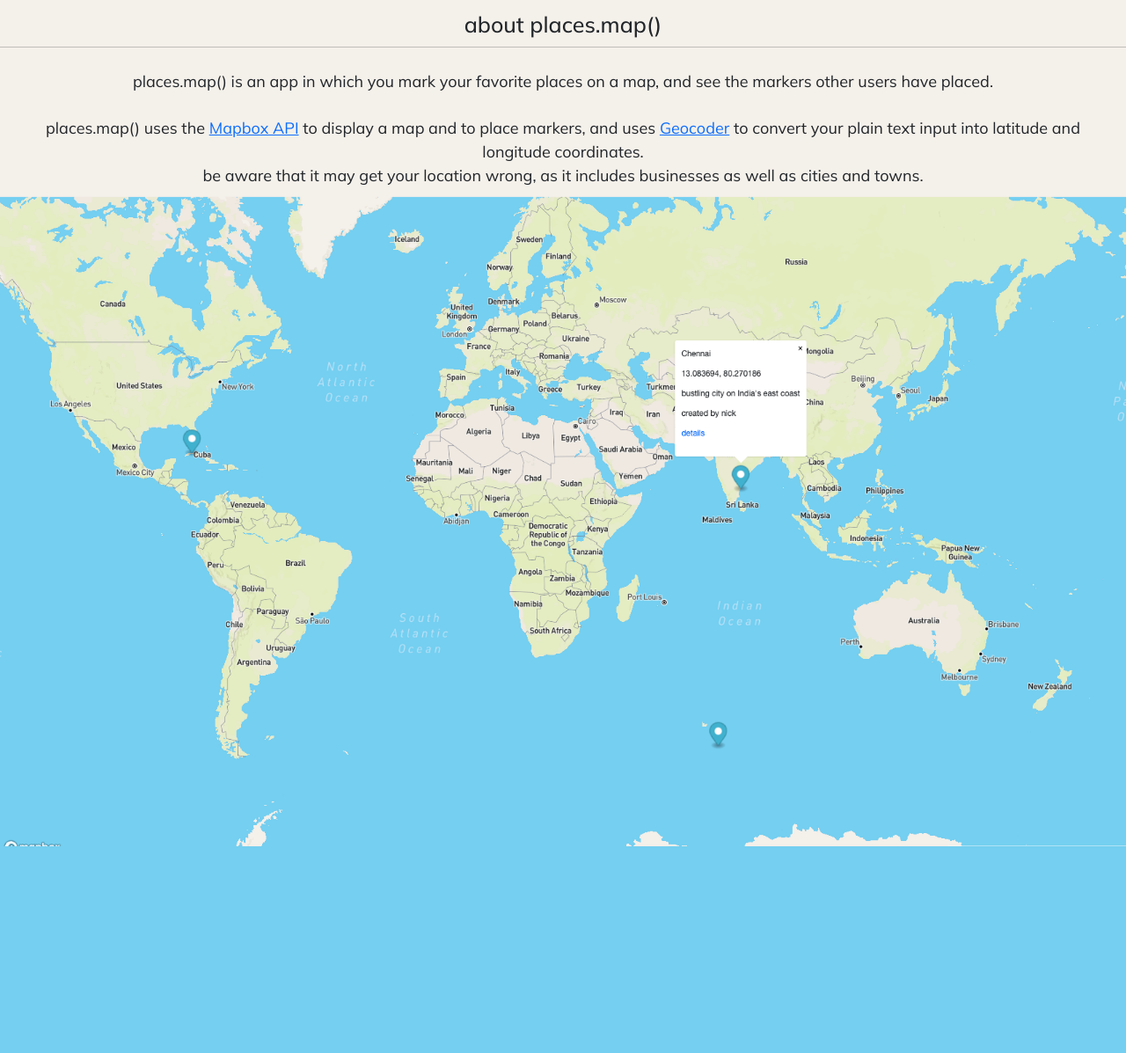
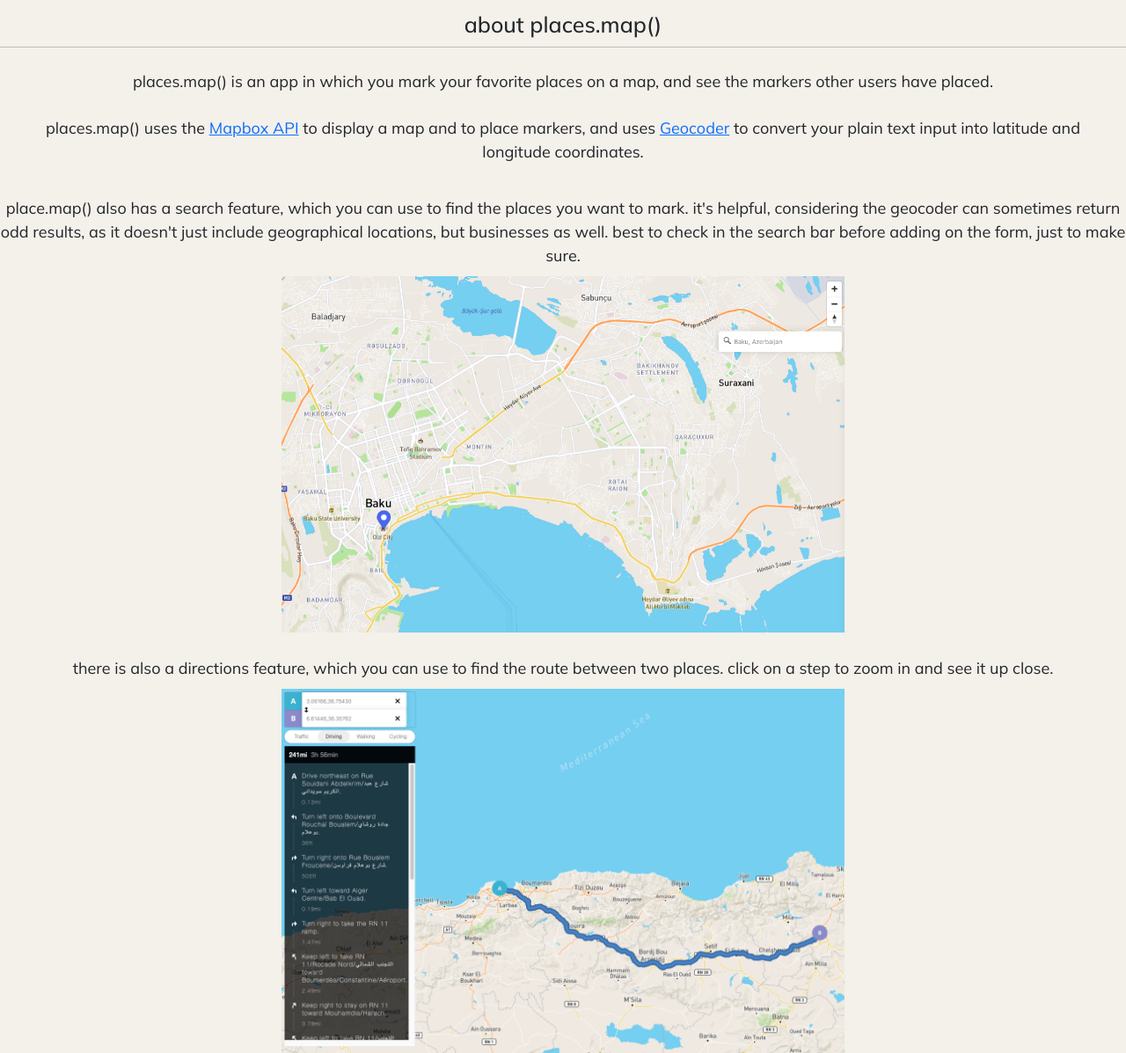
Before and after one commit to LargeWater/places-map, a Django app: page /about/ in a window 1280 px wide. Shown: the part 66-1263 px from the top of the page at 88% size. Before the commit the page ends 1028 px from the top, so only its background shows below. Run offline with Django 4.2, Linux system fonts and the light colour scheme; some libraries are stand-ins or nearby versions.

Commit message:
change about and readme

```diff
--- a/main_app/static/css/about.css
+++ b/main_app/static/css/about.css
@@ -14,6 +14,6 @@ h1{
 }
 
 #about-img{
-  width: 100vw;
+  width: 50vw;
   height: auto;
 }
--- a/main_app/templates/about.html
+++ b/main_app/templates/about.html
@@ -12,8 +12,18 @@
   places.map() is an app in which you mark your favorite places on a map, and see the markers other users have placed.
 </p>
 <p class="page-content">
-  places.map() uses the <a href="https://www.mapbox.com/" target='_blank'>Mapbox API</a> to display a map and to place markers, and uses <a href="https://geocoder.readthedocs.io/" target="_blank">Geocoder</a> to convert your plain text input into latitude and longitude coordinates. <br /> be aware that it may get your location wrong, as it includes businesses as well as cities and towns.
+  places.map() uses the <a href="https://www.mapbox.com/" target='_blank'>Mapbox API</a> to display a map and to place markers, and uses <a href="https://geocoder.readthedocs.io/" target="_blank">Geocoder</a> to convert your plain text input into latitude and longitude coordinates.
 </p>
-<img src="{% static 'images/screenshot.png' %}" id='about-img' >
+<br />
+<p>
+  place.map() also has a search feature, which you can use to find the places you want to mark. it's helpful, considering the geocoder can sometimes return odd results, as it doesn't just include geographical locations, but businesses as well. best to check in the search bar before adding on the form, just to make sure.
+</p>
+<img src="{% static 'images/search.png' %}" id='about-img' >
+<br />
+<br />
+<p>
+  there is also a directions feature, which you can use to find the route between two places. click on a step to zoom in and see it up close.
+</p>
+<img src="{% static 'images/directions.png' %}" id='about-img' >
 
 {% endblock %}
--- a/main_app/templates/places/map.html
+++ b/main_app/templates/places/map.html
@@ -19,7 +19,7 @@
     accessToken: mapboxgl.accessToken,
     unit: 'imperial',
     profile: 'mapbox/driving',
-    interactive: false,
+    interactive: true,
   });
   map.addControl(directions, 'top-left');
   const nav = new mapboxgl.NavigationControl();
```
Also changed, not shown: README.md, main_app/static/images/directions.png (added), main_app/static/images/readme-screenshot.png (deleted), main_app/static/images/rmscreenshot.png (added), main_app/static/images/screenshot.png (deleted), main_app/static/images/search.png (added).
